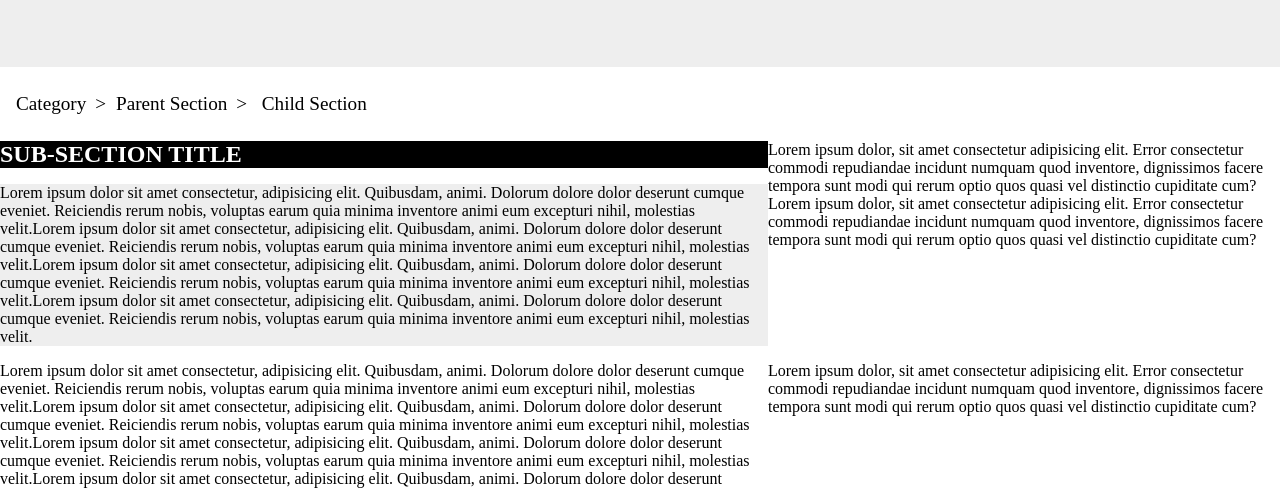
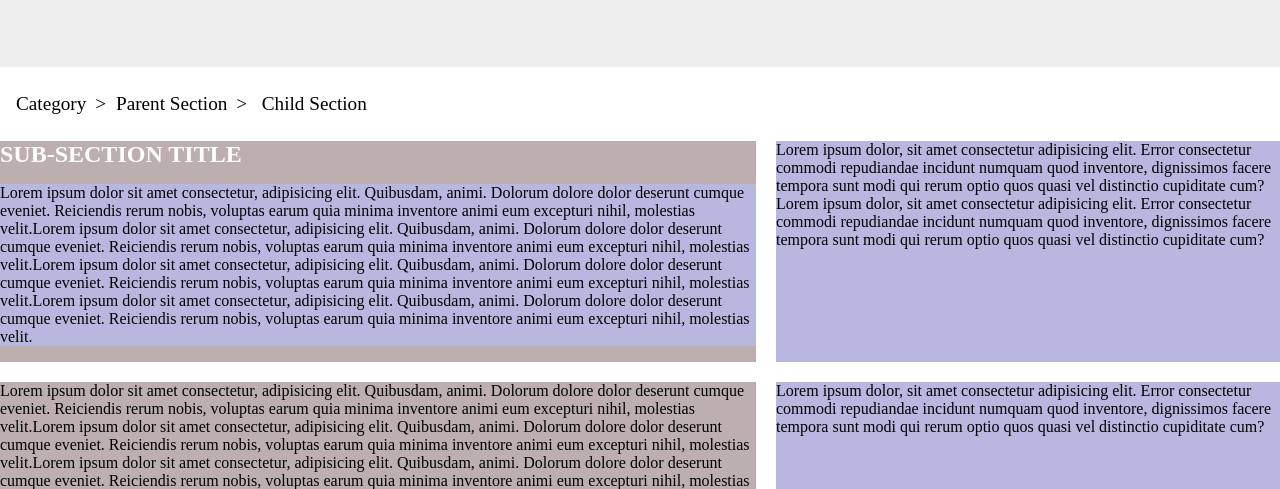
Before and after one commit to ronakruparel/css-grid-demo, a plain HTML site: page index.html in a window 1280 px wide. Shown: the part 311-800 px from the top of the page. Drawn offline with Linux system fonts and the light colour scheme.

Commit message:
feat(app):added style for section alternate child

```diff
--- a/css/style.css
+++ b/css/style.css
@@ -68,6 +68,15 @@ ul.breadcrumb li + li:before {
 .sub-section {
   display: grid;
   grid-template-columns: 3fr 2fr;
+  grid-gap: 20px;
+}
+
+.sub-section :nth-child(odd) {
+  background-color: #bdafaf;
+}
+
+.sub-section :nth-child(even) {
+  background-color: #b7b7e0;
 }
 .subtitle {
   color: white;
```
